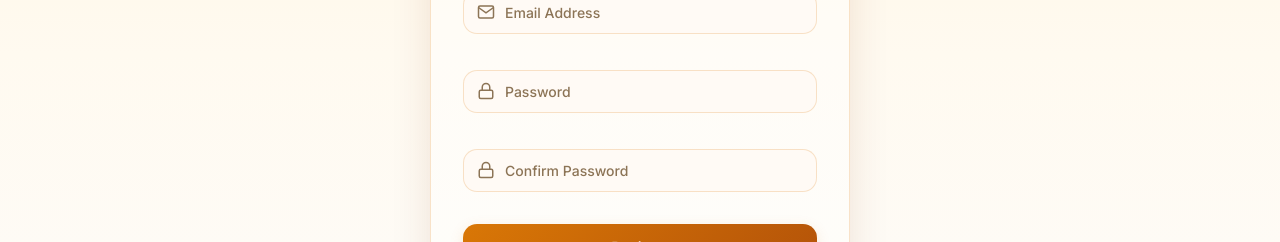
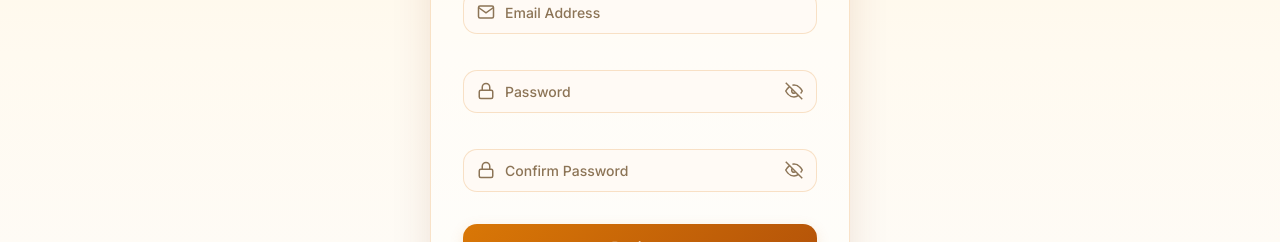
Before and after one commit to webjie28/DailylifeTrackingsystem, a Vue app: page /#/register in a window 1280 px wide. Shown: the part 356-598 px from the top of the page. Built offline with nearby package versions, Linux system fonts and the light colour scheme; no server answers; a web font is replaced by a local one.

Commit message:
feat: implement interactive show/hide eye toggle button for password fields

```diff
--- a/src/views/LoginView.vue
+++ b/src/views/LoginView.vue
@@ -33,7 +33,7 @@
 
         <div class="auth-input-group">
           <input
-            type="password"
+            :type="showPassword ? 'text' : 'password'"
             id="password-input"
             v-model="password"
             placeholder=" "
@@ -45,6 +45,21 @@
             <rect x="3" y="11" width="18" height="11" rx="2" ry="2"/>
             <path d="M7 11V7a5 5 0 0 1 10 0v4"/>
           </svg>
+          <button
+            type="button"
+            class="password-toggle-btn"
+            @click="showPassword = !showPassword"
+            tabindex="-1"
+          >
+            <svg v-if="showPassword" viewBox="0 0 24 24" fill="none" stroke="currentColor" stroke-width="2">
+              <path d="M1 12s4-8 11-8 11 8 11 8-4 8-11 8-11-8-11-8z"/>
+              <circle cx="12" cy="12" r="3"/>
+            </svg>
+            <svg v-else viewBox="0 0 24 24" fill="none" stroke="currentColor" stroke-width="2">
+              <path d="M17.94 17.94A10.07 10.07 0 0 1 12 20c-7 0-11-8-11-8a18.45 18.45 0 0 1 5.06-5.94M9.9 4.24A9.12 9.12 0 0 1 12 4c7 0 11 8 11 8a18.5 18.5 0 0 1-2.16 3.19m-6.72-1.07a3 3 0 1 1-4.24-4.24"/>
+              <line x1="1" y1="1" x2="23" y2="23"/>
+            </svg>
+          </button>
         </div>
 
         <button type="submit" class="btn-auth-submit" :disabled="isLoading">
@@ -74,6 +89,7 @@
 const password = ref('')
 const errorMessage = ref('')
 const isLoading = ref(false)
+const showPassword = ref(false)
 
 async function handleLogin() {
   if (!username.value || !password.value) return
@@ -197,7 +213,7 @@
 
 .auth-input-group input {
   width: 100%;
-  padding: 12px 14px 12px 42px; /* centered vertical padding */
+  padding: 12px 42px 12px 42px; /* centered vertical padding with right room for eye toggle */
   border-radius: 14px;
   border: 1px solid var(--border-color-strong);
   background: var(--bg-input-inset);
@@ -313,4 +329,30 @@
   text-decoration: underline;
   opacity: 0.85;
 }
+
+/* Password Toggle Button */
+.password-toggle-btn {
+  position: absolute;
+  right: 14px;
+  top: 50%;
+  transform: translateY(-50%);
+  background: transparent;
+  border: none;
+  color: var(--text-muted);
+  cursor: pointer;
+  padding: 0;
+  display: flex;
+  align-items: center;
+  justify-content: center;
+  transition: color 0.2s ease;
+}
+
+.password-toggle-btn:hover {
+  color: var(--accent-purple);
+}
+
+.password-toggle-btn svg {
+  width: 18px;
+  height: 18px;
+}
 </style>
--- a/src/views/RegisterView.vue
+++ b/src/views/RegisterView.vue
@@ -49,7 +49,7 @@
 
         <div class="auth-input-group">
           <input
-            type="password"
+            :type="showPassword ? 'text' : 'password'"
             id="password-input"
             v-model="password"
             placeholder=" "
@@ -63,6 +63,21 @@
             <rect x="3" y="11" width="18" height="11" rx="2" ry="2"/>
             <path d="M7 11V7a5 5 0 0 1 10 0v4"/>
           </svg>
+          <button
+            type="button"
+            class="password-toggle-btn"
+            @click="showPassword = !showPassword"
+            tabindex="-1"
+          >
+            <svg v-if="showPassword" viewBox="0 0 24 24" fill="none" stroke="currentColor" stroke-width="2">
+              <path d="M1 12s4-8 11-8 11 8 11 8-4 8-11 8-11-8-11-8z"/>
+              <circle cx="12" cy="12" r="3"/>
+            </svg>
+            <svg v-else viewBox="0 0 24 24" fill="none" stroke="currentColor" stroke-width="2">
+              <path d="M17.94 17.94A10.07 10.07 0 0 1 12 20c-7 0-11-8-11-8a18.45 18.45 0 0 1 5.06-5.94M9.9 4.24A9.12 9.12 0 0 1 12 4c7 0 11 8 11 8a18.5 18.5 0 0 1-2.16 3.19m-6.72-1.07a3 3 0 1 1-4.24-4.24"/>
+              <line x1="1" y1="1" x2="23" y2="23"/>
+            </svg>
+          </button>
         </div>
 
         <!-- Password Requirements Widget -->
@@ -83,7 +98,7 @@
 
         <div class="auth-input-group">
           <input
-            type="password"
+            :type="showConfirmPassword ? 'text' : 'password'"
             id="confirm-password-input"
             v-model="confirmPassword"
             placeholder=" "
@@ -95,6 +110,21 @@
             <rect x="3" y="11" width="18" height="11" rx="2" ry="2"/>
             <path d="M7 11V7a5 5 0 0 1 10 0v4"/>
           </svg>
+          <button
+            type="button"
+            class="password-toggle-btn"
+            @click="showConfirmPassword = !showConfirmPassword"
+            tabindex="-1"
+          >
+            <svg v-if="showConfirmPassword" viewBox="0 0 24 24" fill="none" stroke="currentColor" stroke-width="2">
+              <path d="M1 12s4-8 11-8 11 8 11 8-4 8-11 8-11-8-11-8z"/>
+              <circle cx="12" cy="12" r="3"/>
+            </svg>
+            <svg v-else viewBox="0 0 24 24" fill="none" stroke="currentColor" stroke-width="2">
+              <path d="M17.94 17.94A10.07 10.07 0 0 1 12 20c-7 0-11-8-11-8a18.45 18.45 0 0 1 5.06-5.94M9.9 4.24A9.12 9.12 0 0 1 12 4c7 0 11 8 11 8a18.5 18.5 0 0 1-2.16 3.19m-6.72-1.07a3 3 0 1 1-4.24-4.24"/>
+              <line x1="1" y1="1" x2="23" y2="23"/>
+            </svg>
+          </button>
         </div>
 
         <button type="submit" class="btn-auth-submit" :disabled="isLoading">
@@ -128,6 +158,8 @@
 const isLoading = ref(false)
 
 const showPasswordRequirements = ref(false)
+const showPassword = ref(false)
+const showConfirmPassword = ref(false)
 const reqs = ref({
   startsWithCapital: false,
   hasNumber: false,
@@ -284,7 +316,7 @@
 
 .auth-input-group input {
   width: 100%;
-  padding: 12px 14px 12px 42px; /* centered vertical padding */
+  padding: 12px 42px 12px 42px; /* centered vertical padding with right room for eye toggle */
   border-radius: 14px;
   border: 1px solid var(--border-color-strong);
   background: var(--bg-input-inset);
@@ -434,4 +466,30 @@
   display: inline-block;
   min-width: 14px;
 }
+
+/* Password Toggle Button */
+.password-toggle-btn {
+  position: absolute;
+  right: 14px;
+  top: 50%;
+  transform: translateY(-50%);
+  background: transparent;
+  border: none;
+  color: var(--text-muted);
+  cursor: pointer;
+  padding: 0;
+  display: flex;
+  align-items: center;
+  justify-content: center;
+  transition: color 0.2s ease;
+}
+
+.password-toggle-btn:hover {
+  color: var(--accent-purple);
+}
+
+.password-toggle-btn svg {
+  width: 18px;
+  height: 18px;
+}
 </style>
```
